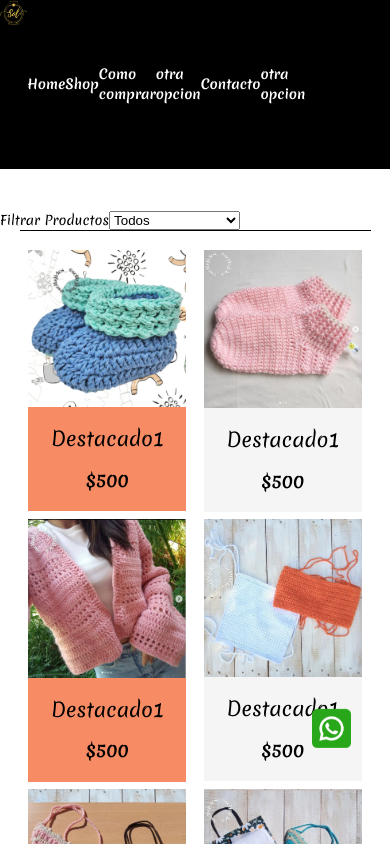
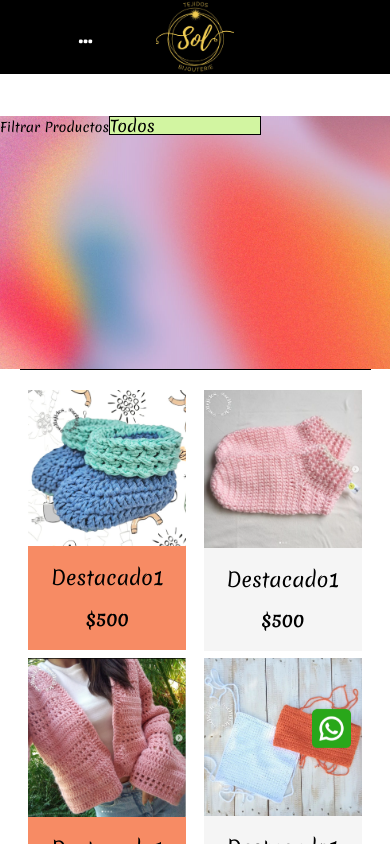
Before and after one commit to Orianamartina/Sol, a Next.js app: page /shop in a window 390 px wide. Shown: the top 844 px of the page. Built offline with nearby package versions, Linux system fonts and the light colour scheme.

Commit message:
small menu

```diff
--- a/src/app/components/Header.css
+++ b/src/app/components/Header.css
@@ -56,6 +56,48 @@
     #header2{
         display: flex;
         background-color: black;
-        height: 20vh;
+
+
+    }
+    .openMenu{
+        display: flex;
+        margin: auto;
+        width: 100%;
+
+    }
+    .separator{
+        position: absolute;
+        display: flex;
+        flex-direction: column;
+        z-index: 1000;
+        background-color: black;
+        transition: all 0.5s;
+        top: 7%;
+
+
+    }
+    .hidden{
+        display: none;
+        transition: all 0.5s;
+    }
+    .logoLink{
+        width: 20%;
+        align-items: center;
+        margin: auto;
+    }
+    .closedMenu{
+        color: white;
+        display: flex;
+        width: 100%;
+    }
+    .closedMenuDots{
+        position: absolute;
+        z-index: 2000;
+        color: white;
+        font-size: x-large;
+        left: 20%;
+        top: 2%;
+        margin: 0;
+        transition: all 0.5s;
     }
 }
--- a/src/app/components/Header.jsx
+++ b/src/app/components/Header.jsx
@@ -4,9 +4,9 @@ import carro from "../../../public/carro.png"
 import instagram from "../../../public/instagram.png"
 import Image from "next/image"
 import logo from "../../../public/logo.png"
+import { useEffect, useState } from "react"
 function Header() {
-
-
+  const [openMenu, setOpenMenu] = useState()
 
   return (
 
@@ -46,30 +46,41 @@ function Header() {
 
         </div>
         <div id="header2">
-            <Link href="/" className="logoLink">
-                <Image src={logo}  className="logo"/>
-            </Link>
-          <div className="separator">
-            <Link href="/" className="link" >
-              <h1>Home</h1>
-            </Link>
-            <Link href="/shop" className="link" >
-                <h1>Shop</h1>
-            </Link>
-            <Link href="/" className="link" >
-              <h1>Como comprar</h1>
-            </Link>
-            <Link href="/" className="link" >
-              <h1>otra opcion</h1>
-            </Link>
+            <h1 className="closedMenuDots"  onClick={() => setOpenMenu(!openMenu)}>{openMenu? "X": "..."}</h1>
+            <div className={openMenu?"openMenu": "hidden"}>
 
-            <Link href="/"  className="link" >
-              <h1>Contacto</h1>
-            </Link>
-              <Link href="/"  className="link" >
-              <h1>otra opcion</h1>
-            </Link>
+              <Link href="/" className="logoLink" >
+                  <Image src={logo}  className="logo"/>
+              </Link>
+              <div className="separator">
+                <Link href="/" className="link"  >
+                  <h1  onClick={() => setOpenMenu(!openMenu)}>Home</h1>
+                </Link>
+                <Link href="/shop" className="link"  >
+                    <h1 onClick={() => setOpenMenu(!openMenu)}>Shop</h1>
+                </Link>
+                <Link href="/" className="link"  >
+                  <h1 onClick={() => setOpenMenu(!openMenu)}>Como comprar</h1>
+                </Link>
+                <Link href="/" className="link"  >
+                  <h1 onClick={() => setOpenMenu(!openMenu)}>otra opcion</h1>
+                </Link>
+
+                <Link href="/"  className="link"  >
+                  <h1 onClick={() => setOpenMenu(!openMenu)}>Contacto</h1>
+                </Link>
+                  <Link href="/"  className="link"  >
+                  <h1 onClick={() => setOpenMenu(!openMenu)}>otra opcion</h1>
+                </Link>
+              </div>
             </div>
+              <div className={openMenu? "hidden":"closedMenu"}>
+
+                  <Link href="/" className="logoLink">
+                    <Image src={logo}  className="logo"/>
+                  </Link>
+              </div>
+
         </div>
     </>
 
--- a/src/app/globals.css
+++ b/src/app/globals.css
@@ -13,8 +13,37 @@
   /*--font:'Montserrat', sans-serif;*/
   --font:'Merienda', cursive
 }
+select{
+    background-color: var(--5);
+    border: none;
+    font-family: var(--font);
+    font-size:medium;
+    appearance: none;
+    -webkit-appearance: none;
+    -moz-appearance: none;
+    border: 1px solid black;
 
+}
+select:focus{
+  border: none;
+}
+select:active{
+  border: none;
+}
 
+select:hover{
+
+}
+option {
+  border: 1px solid black;
+}
+
+option:checked{
+  background-color: var(--3);
+}
+option:focus{
+  background-color: var(--3);
+}
 
 @font-face {
   font-family: "blackMango";
--- a/src/app/shop/CategoriasShop.css
+++ b/src/app/shop/CategoriasShop.css
@@ -3,6 +3,9 @@
 #categoriasShop{
     width: 100%;
     font-size: small;
+    background-image: url("../../Images/ee20fd45-85f9-409a-b1df-1a1972f19fb4.jfif");
+    background-size: cover;
+    height: 30vh;
 }
 
 #categoriasShop ul{
```
